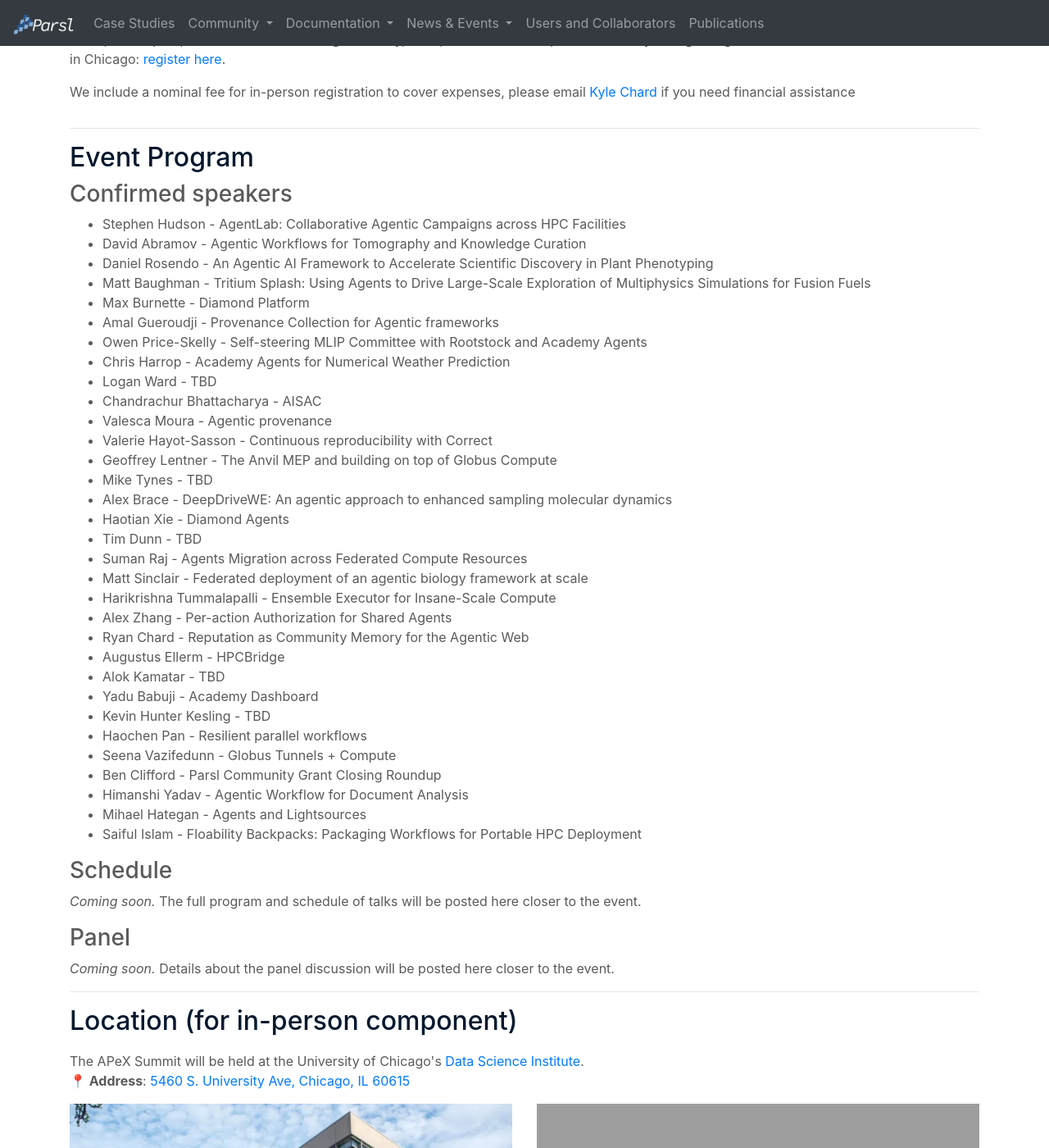
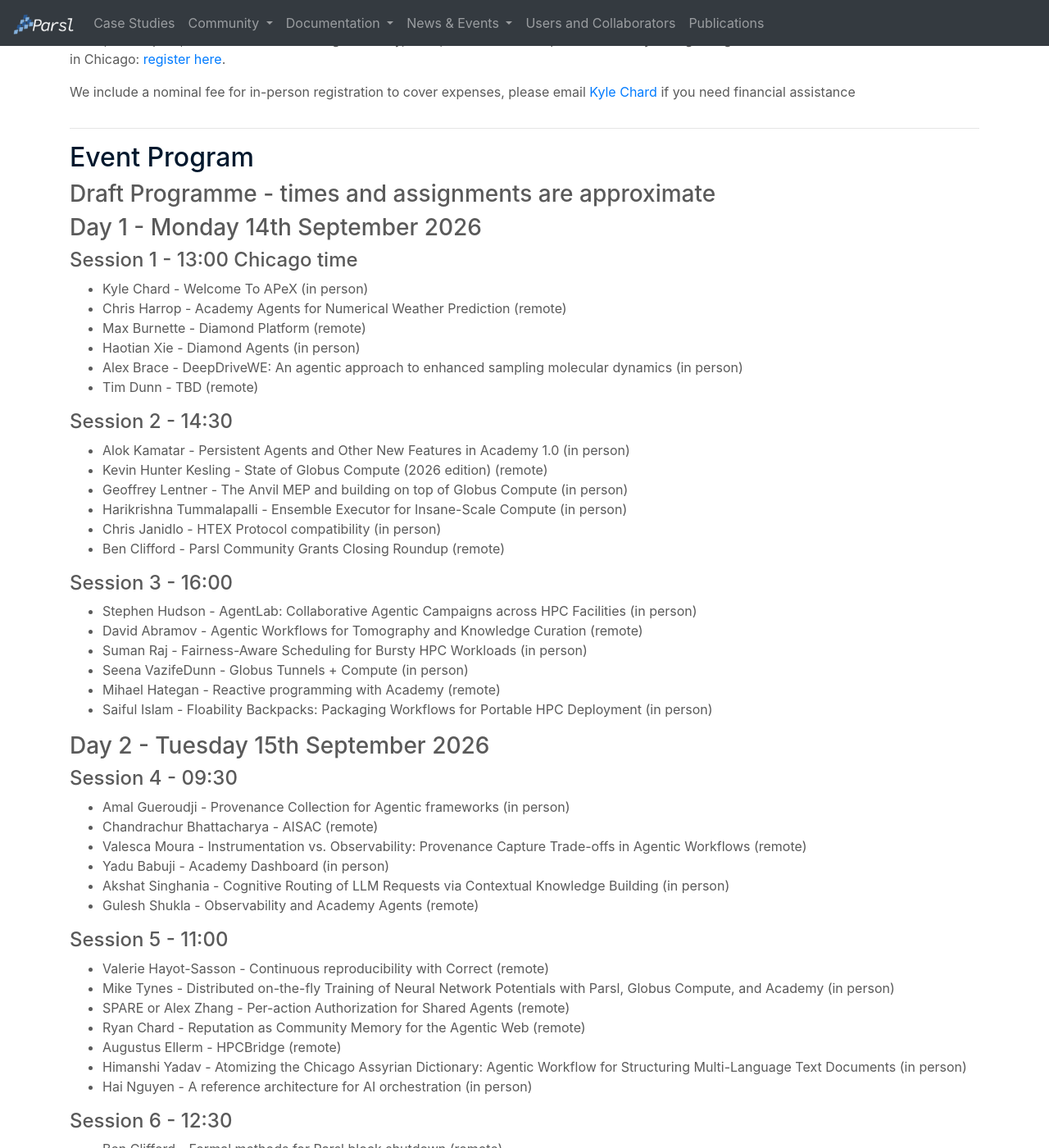
Before and after one commit to Parsl/parsl.github.io, a Jekyll site: the page built from parslfest/apex2026.html, in a window 1280 px wide and 1400 px high, scrolled down 423 px. Shown: the whole window at 82% size. Built offline with Jekyll 4.4.1, drawn with Linux system fonts in a browser that asks for light colours; some of the changed text lies outside the part shown; grey boxes are pictures that could not be loaded.

Commit message:
transcribe schedule from z3 script

```diff
--- a/parslfest/apex2026.html
+++ b/parslfest/apex2026.html
@@ -56,44 +56,72 @@
 <hr>
 	<h2 id="event-program" style="color: #02182D;">Event Program</h2>
 
-	<h3>Confirmed speakers</h3>
-    <ul>
-		<li>Stephen Hudson - AgentLab: Collaborative Agentic Campaigns across HPC Facilities</li>
-		<li>David Abramov - Agentic Workflows for Tomography and Knowledge Curation</li>
-		<li>Daniel Rosendo - An Agentic AI Framework to Accelerate Scientific Discovery in Plant Phenotyping</li>
-		<li>Matt Baughman - Tritium Splash: Using Agents to Drive Large-Scale Exploration of Multiphysics Simulations for Fusion Fuels</li>
-		<li>Max Burnette - Diamond Platform</li>
-		<li>Amal Gueroudji - Provenance Collection for Agentic frameworks</li>
-		<li>Owen Price-Skelly - Self-steering MLIP Committee with Rootstock and Academy Agents</li>
-		<li>Chris Harrop - Academy Agents for Numerical Weather Prediction</li>
-		<li>Logan Ward - TBD</li>
-		<li>Chandrachur Bhattacharya - AISAC</li>
-		<li>Valesca Moura - Agentic provenance</li>
-		<li>Valerie Hayot-Sasson - Continuous reproducibility with Correct</li>
-		<li>Geoffrey Lentner - The Anvil MEP and building on top of Globus Compute</li>
-		<li>Mike Tynes - TBD</li>
-		<li>Alex Brace - DeepDriveWE: An agentic approach to enhanced sampling molecular dynamics</li>
-		<li>Haotian Xie - Diamond Agents</li>
-		<li>Tim Dunn - TBD</li>
-		<li>Suman Raj - Agents Migration across Federated Compute Resources</li>
-		<li>Matt Sinclair - Federated deployment of an agentic biology framework at scale</li>
-		<li>Harikrishna Tummalapalli - Ensemble Executor for Insane-Scale Compute</li>
-		<li>Alex Zhang - Per-action Authorization for Shared Agents</li>
-		<li>Ryan Chard - Reputation as Community Memory for the Agentic Web</li>
-		<li>Augustus Ellerm - HPCBridge</li>
-		<li>Alok Kamatar - TBD</li>
-		<li>Yadu Babuji - Academy Dashboard</li>
-		<li>Kevin Hunter Kesling - TBD</li>
-	    <li>Haochen Pan - Resilient parallel workflows</li>
-		<li>Seena Vazifedunn - Globus Tunnels + Compute</li>
-		<li>Ben Clifford - Parsl Community Grant Closing Roundup</li>
-		<li>Himanshi Yadav - Agentic Workflow for Document Analysis</li>
-		<li>Mihael Hategan - Agents and Lightsources</li>
-		<li>Saiful Islam - Floability Backpacks: Packaging Workflows for Portable HPC Deployment</li>
-	</ul>
+	<h3>Draft Programme - times and assignments are approximate</h3>
 
-	<h3>Schedule</h3>
-	<p><em>Coming soon.</em> The full program and schedule of talks will be posted here closer to the event.</p>
+<h3>Day 1 - Monday 14th September 2026</h3>
+<h4>Session 1 - 13:00 Chicago time</h4>
+<ul>
+<li>Kyle Chard - Welcome To APeX  (in person) </li>
+<li>Chris Harrop - Academy Agents for Numerical Weather Prediction  (remote) </li>
+<li>Max Burnette - Diamond Platform  (remote) </li>
+<li>Haotian Xie - Diamond Agents  (in person) </li>
+<li>Alex Brace - DeepDriveWE: An agentic approach to enhanced sampling molecular dynamics  (in person) </li>
+<li>Tim Dunn - TBD  (remote) </li>
+</ul>
+
+<h4>Session 2 - 14:30</h4>
+<ul>
+<li>Alok Kamatar - Persistent Agents and Other New Features in Academy 1.0  (in person) </li>
+<li>Kevin Hunter Kesling - State of Globus Compute (2026 edition)  (remote) </li>
+<li>Geoffrey Lentner - The Anvil MEP and building on top of Globus Compute  (in person) </li>
+<li>Harikrishna Tummalapalli - Ensemble Executor for Insane-Scale Compute  (in person) </li>
+<li>Chris Janidlo - HTEX Protocol compatibility  (in person) </li>
+<li>Ben Clifford - Parsl Community Grants Closing Roundup  (remote) </li>
+</ul>
+
+<h4>Session 3 - 16:00</h4>
+<ul>
+<li>Stephen Hudson - AgentLab: Collaborative Agentic Campaigns across HPC Facilities  (in person) </li>
+<li>David Abramov - Agentic Workflows for Tomography and Knowledge Curation  (remote) </li>
+<li>Suman Raj - Fairness-Aware Scheduling for Bursty HPC Workloads  (in person) </li>
+<li>Seena VazifeDunn - Globus Tunnels + Compute  (in person) </li>
+<li>Mihael Hategan - Reactive programming with Academy  (remote) </li>
+<li>Saiful Islam - Floability Backpacks: Packaging Workflows for Portable HPC Deployment  (in person) </li>
+</ul>
+
+<h3>Day 2 - Tuesday 15th September 2026</h3>
+<h4>Session 4 - 09:30</h4>
+<ul>
+<li>Amal Gueroudji - Provenance Collection for Agentic frameworks  (in person) </li>
+<li>Chandrachur Bhattacharya - AISAC  (remote) </li>
+<li>Valesca Moura - Instrumentation vs. Observability: Provenance Capture Trade-offs in Agentic Workflows  (remote) </li>
+<li>Yadu Babuji - Academy Dashboard  (in person) </li>
+<li>Akshat Singhania - Cognitive Routing of LLM Requests via Contextual Knowledge Building  (in person) </li>
+<li>Gulesh Shukla - Observability and Academy Agents  (remote) </li>
+</ul>
+
+<h4>Session 5 - 11:00</h4>
+<ul>
+<li>Valerie Hayot-Sasson - Continuous reproducibility with Correct  (remote) </li>
+<li>Mike Tynes - Distributed on-the-fly Training of Neural Network Potentials with Parsl, Globus Compute, and Academy  (in person) </li>
+<li>SPARE or Alex Zhang - Per-action Authorization for Shared Agents  (remote) </li>
+<li>Ryan Chard - Reputation as Community Memory for the Agentic Web  (remote) </li>
+<li>Augustus Ellerm - HPCBridge  (remote) </li>
+<li>Himanshi Yadav - Atomizing the Chicago Assyrian Dictionary: Agentic Workflow for Structuring Multi-Language Text Documents  (in person) </li>
+<li>Hai Nguyen - A reference architecture for AI orchestration  (in person) </li>
+</ul>
+
+<h4>Session 6 - 12:30</h4>
+<ul>
+<li>Ben Clifford - Formal methods for Parsl block shutdown  (remote) </li>
+<li>Daniel Rosendo - An Agentic AI Framework to Accelerate Scientific Discovery in Plant Phenotyping  (in person) </li>
+<li>Matt Baughman - Tritium Splash: Using Agents to Drive Large-Scale Exploration of Multiphysics Simulations for Fusion Fuels  (in person) </li>
+<li>Owen Price-Skelly - Self-steering MLIP Committee with Rootstock and Academy Agents  (in person) </li>
+<li>Logan Ward - Agentic AI-Driven Molecule Design on HPC  (remote) </li>
+<li>Matt Sinclair - Federated deployment of an agentic biology framework at scale  (remote) </li>
+</ul>
+
+<h4>13:30 - lunch
 
   <h3>Panel</h3>
   <p><em>Coming soon.</em> Details about the panel discussion will be posted here closer to the event.</p>
```
